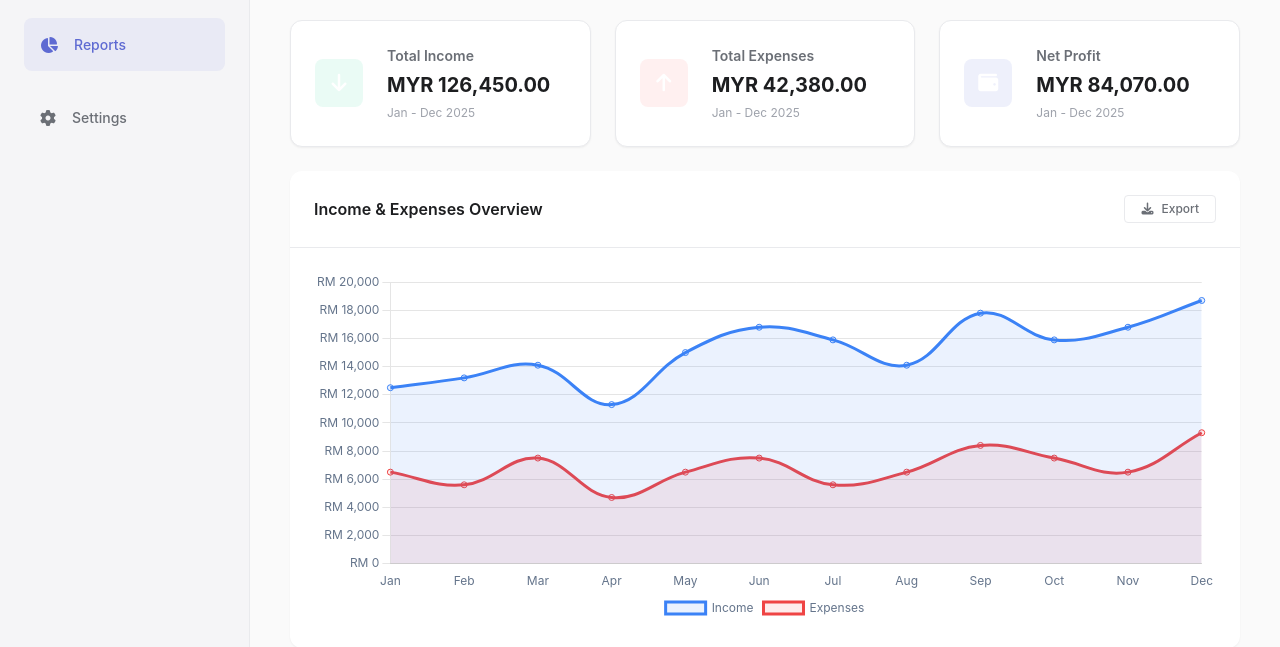
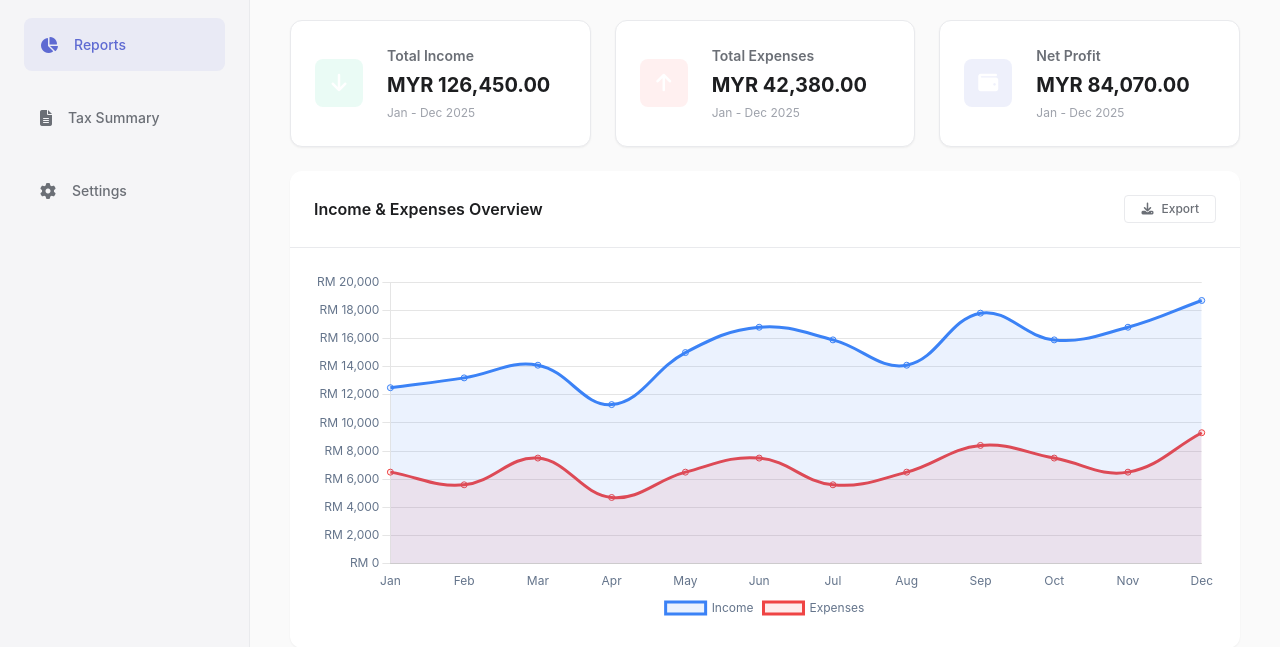
Before and after one commit to cheeyan03/Alibaba-Cloud, a Flask app: page /reports in a window 1280 px wide. Shown: the part 381-1028 px from the top of the page. Run offline with Flask 3, Linux system fonts and the light colour scheme; some libraries are stand-ins or nearby versions.

Commit message:
finalized

```diff
--- a/templates/reports.html
+++ b/templates/reports.html
@@ -30,6 +30,9 @@
                 </li>
                 <li class="nav-item active">
                     <a href="{{ url_for('reports') }}"><i class="fas fa-chart-pie"></i> Reports</a>
+                </li>
+                <li class="nav-item">
+                    <a href="{{ url_for('tax_summary') }}"><i class="fas fa-file-alt"></i> Tax Summary</a>
                 </li>
                 <li class="nav-item">
                     <a href="{{ url_for('settings') }}"><i class="fas fa-cog"></i> Settings</a>
--- a/templates/tax-center.html
+++ b/templates/tax-center.html
@@ -112,7 +112,7 @@
 
                 <!-- Tax Categories -->
                 <div class="iframe-container">
-                    <iframe src="https://bi.aliyuncs.com/t/Mj2i2i" frameborder="0" width="100%" height="600px"></iframe>
+                    <iframe src="https://bi.aliyuncs.com/t/Mj2i2i" frameborder="0" width="100%" height="800px"></iframe>
                 </div>
 
                 <!-- Tax Deduction Suggestions -->
--- a/templates/tax-summary.html
+++ b/templates/tax-summary.html
@@ -240,7 +240,7 @@
                 <li class="nav-item">
                     <a href="{{ url_for('tax_center') }}"><i class="fas fa-file-invoice"></i> Tax Center</a>
                 </li>
-                <li class="nav-item active">
+                <li class="nav-item">
                     <a href="{{ url_for('reports') }}"><i class="fas fa-chart-pie"></i> Reports</a>
                 </li>
                 <li class="nav-item active">
```
